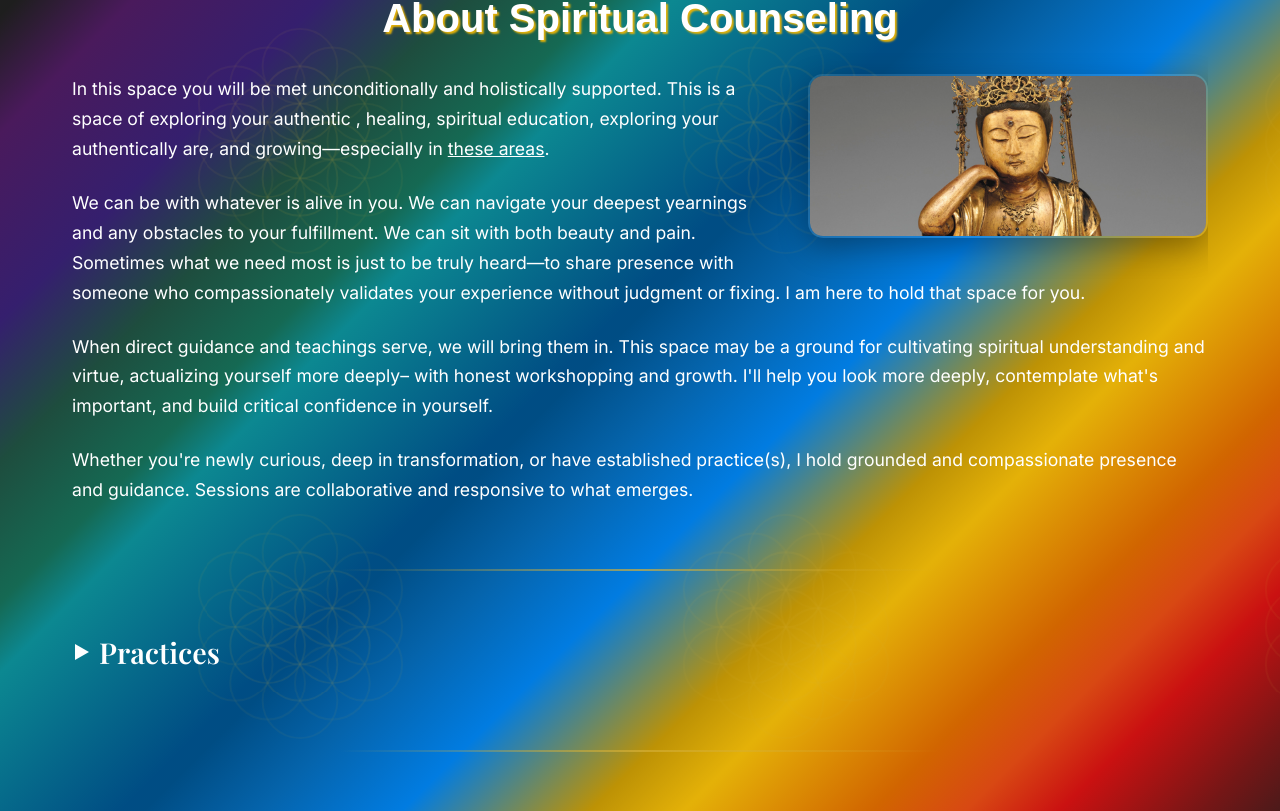
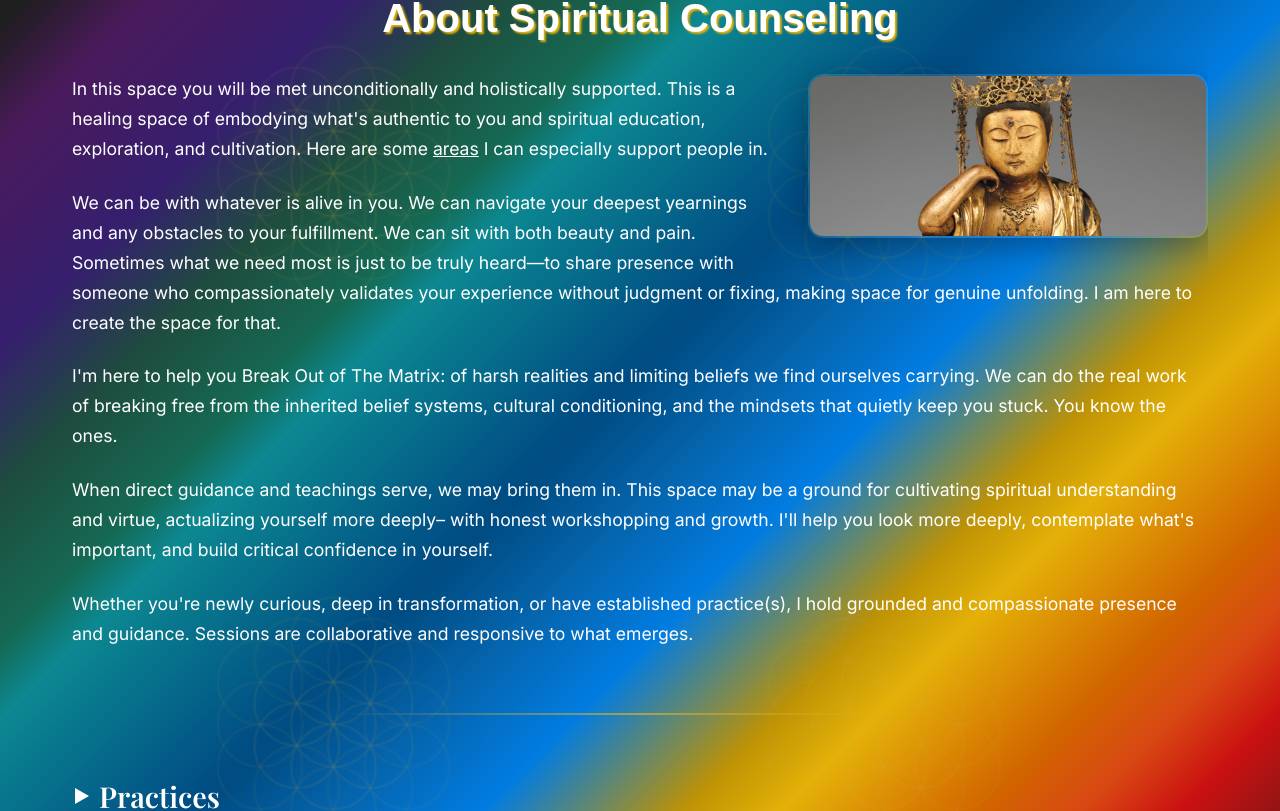
Before and after one commit to naturalCode4/kalyanamitta-website, a React (Create React App) app: page /spiritual-practice in a window 1280 px wide. Shown: the part 533-1344 px from the top of the page. Built offline with nearby package versions, Linux system fonts and the light colour scheme; the HTML template or start-up script is replaced by a standard one.

Commit message:
spiritual counseling text changes

```diff
--- a/src/pages/SpiritualPractice.js
+++ b/src/pages/SpiritualPractice.js
@@ -55,13 +55,16 @@ const SpiritualPractice = () => {
             </div>
             <div className="about-spiritual-practice-text">
               <p>
-                In this space you will be met unconditionally and holistically supported. This is a space of exploring your authentic , healing, spiritual education, exploring your authentically are, and growing—especially in <a href="/home#what-we-can-do-together" target="_blank">these areas</a>.
+                In this space you will be met unconditionally and holistically supported. This is a healing space of embodying what's authentic to you and spiritual education, exploration, and cultivation. Here are some <a href="/home#what-we-can-do-together" target="_blank">areas</a> I can especially support people in.
               </p>
               <p>
-                We can be with whatever is alive in you. We can navigate your deepest yearnings and any obstacles to your fulfillment. We can sit with both beauty and pain. Sometimes what we need most is just to be truly heard—to share presence with someone who compassionately validates your experience without judgment or fixing. I am here to hold that space for you.
+                We can be with whatever is alive in you. We can navigate your deepest yearnings and any obstacles to your fulfillment. We can sit with both beauty and pain. Sometimes what we need most is just to be truly heard—to share presence with someone who compassionately validates your experience without judgment or fixing, making space for genuine unfolding. I am here to create the space for that.
               </p>
               <p>
-                When direct guidance and teachings serve, we will bring them in. This space may be a ground for cultivating spiritual understanding and virtue, actualizing yourself more deeply– with honest workshopping and growth. I'll help you look more deeply, contemplate what's important, and build critical confidence in yourself.
+                I'm here to help you Break Out of The Matrix: of harsh realities and limiting beliefs we find ourselves carrying. We can do the real work of breaking free from the inherited belief systems, cultural conditioning, and the mindsets that quietly keep you stuck. You know the ones.
+              </p>
+              <p>
+                When direct guidance and teachings serve, we may bring them in. This space may be a ground for cultivating spiritual understanding and virtue, actualizing yourself more deeply– with honest workshopping and growth. I'll help you look more deeply, contemplate what's important, and build critical confidence in yourself.
               </p>
               <p>
                 Whether you're newly curious, deep in transformation, or have established practice(s), I hold grounded and compassionate presence and guidance. Sessions are collaborative and responsive to what emerges.
@@ -75,7 +78,7 @@ const SpiritualPractice = () => {
               </h3>
               <div className={`collapsible-content ${openSections.practices ? 'open' : ''}`}>
                 <p>
-                  I teach breathwork, voice-based sound healing, yoga, and meditation. More information provided upon inquiry. These are all powerful multi-tools we can integrate into counseling, or they can be the whole focus of our time together.
+                  I guide breathwork, voice-based sound healing, yoga asana, and meditation. These are all powerful multi-tools we can integrate into counseling, or they can be the whole focus of our time together.
                 </p>
                 <p>
                   Spiritual Counseling sessions can also be synthesized with EFT or Energy Healing. EFT is often extremely useful (and recommended) for addressing certain concerns.
```
